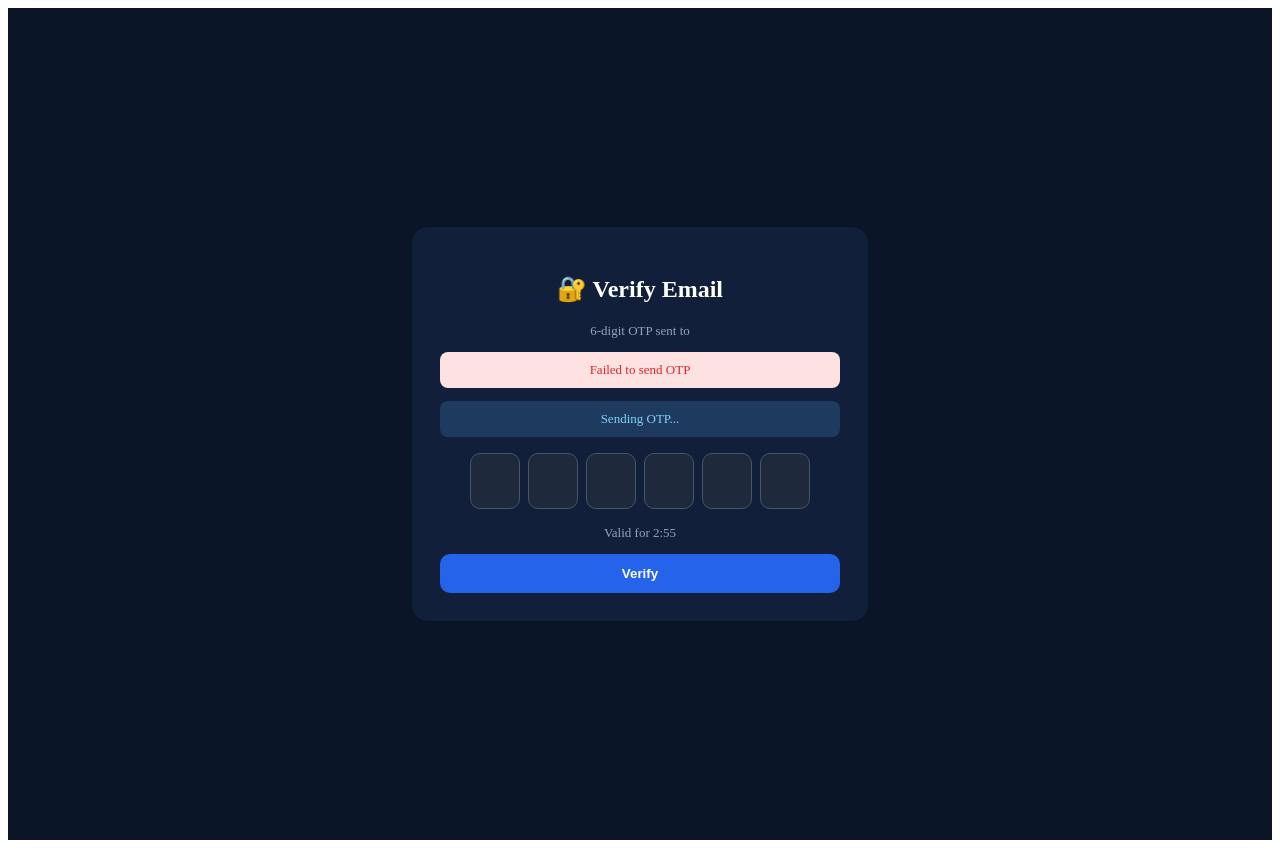
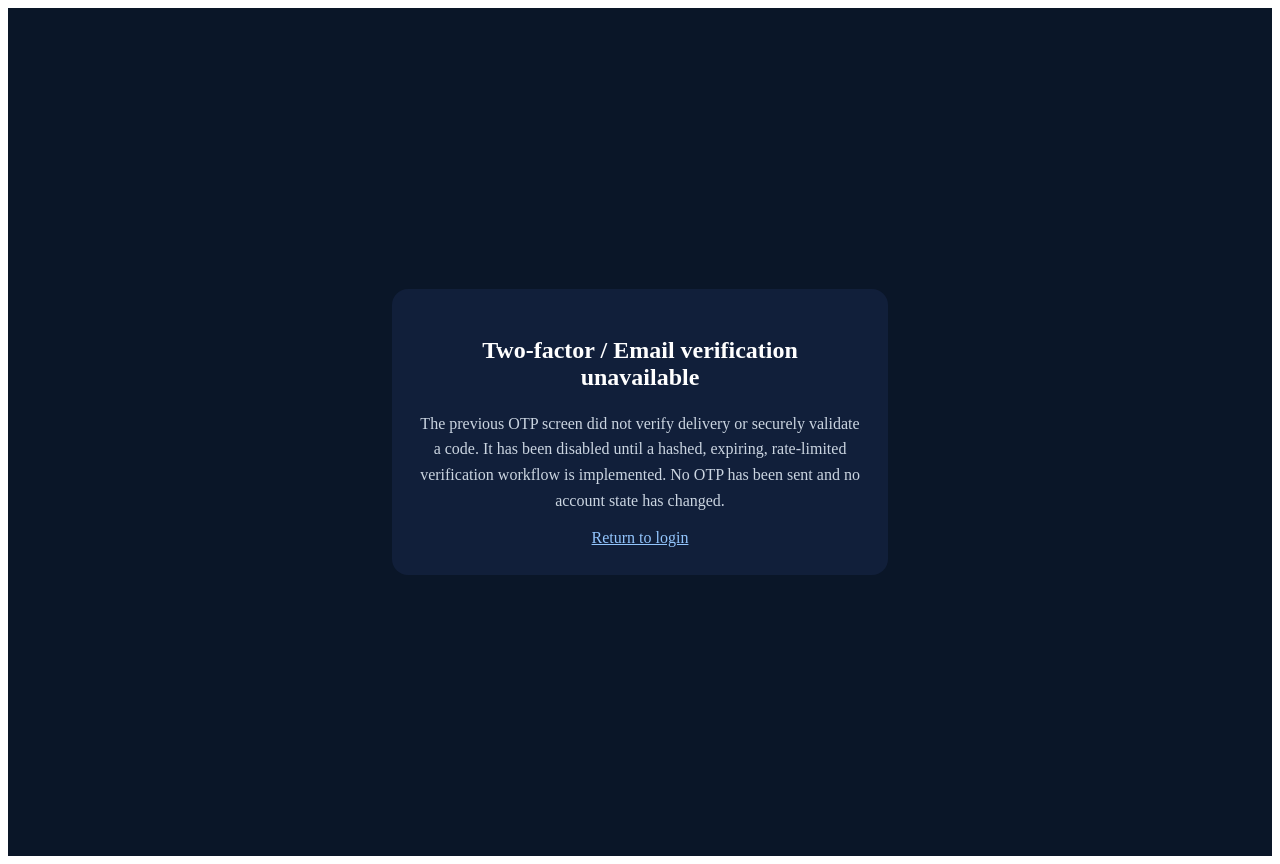
Before and after one commit to matiur25580/Enterprise-AI-Powered-Digital-Banking-Fraud-Detection-DevOps-Command-Center, a React (Vite) app in the folder client/: page /verify-otp in a window 1280 px wide. Built offline with nearby package versions, Linux system fonts and the light colour scheme; no server answers.

Commit message:
Disable misleading OTP verification screen

```diff
--- a/client/src/pages/auth/VerifyOtp.tsx
+++ b/client/src/pages/auth/VerifyOtp.tsx
@@ -1,56 +1,11 @@
-import { useState, useEffect } from 'react';
-export default function VerifyOtp(){
-  const [otp,setOtp]=useState(['','','','','','']);
-  const [err,setErr]=useState('');
-  const [msg,setMsg]=useState('');
-  const [timer,setTimer]=useState(180);
-  const dark=true;
-  const params=new URLSearchParams(window.location.search);
-  const email=params.get('email')||'';
-  const uid=params.get('uid')||'';
-  const name=params.get('name')||'';
-  const role=params.get('role')||'';
-  const otpStyle={width:'44px',height:'52px',textAlign:'center' as const,fontSize:'20px',borderRadius:'10px',
-    background:'#1e293b',color:'#fff',border:'1px solid #475569'};
-  const set=(i:number,v:string)=>{ const n=[...otp]; n[i]=v.slice(-1); setOtp(n);
-    if(v && i<5){ const el=document.getElementById('otp-'+i); const nx=document.getElementById('otp-'+(i+1)); if(nx) nx.focus(); } };
-  const sendOtp=async()=>{
-    setMsg('Sending OTP...');
-    try{
-      const api=(import.meta as any).env.VITE_API_URL||'http://localhost:5000';
-      await fetch(api+'/api/auth/send-otp',{method:'POST',headers:{'Content-Type':'application/json'},body:JSON.stringify({email})});
-      setMsg('OTP sent to '+email);
-      setTimer(180);
-    }catch(e){ setErr('Failed to send OTP'); }
-  };
-  useEffect(()=>{ sendOtp(); },[]);
-  useEffect(()=>{ if(timer>0){ const t=setTimeout(()=>setTimer(timer-1),1000); return ()=>clearTimeout(t); } },[timer]);
-  const verify=async()=>{
-    setErr('');
-    const code=otp.join('');
-    if(code.length<6){ setErr('Enter 6-digit OTP'); return; }
-    try{
-      const api=(import.meta as any).env.VITE_API_URL||'http://localhost:5000';
-      const res=await fetch(api+'/api/auth/verify-otp',{method:'POST',headers:{'Content-Type':'application/json'},body:JSON.stringify({email,otp:code})});
-      const data=await res.json();
-      if(!res.ok){ setErr(data.error||'Wrong OTP. Please try again.'); return; }
-      window.location.href='/success?uid='+encodeURIComponent(uid)+'&name='+encodeURIComponent(name)+'&role='+encodeURIComponent(role);
-    }catch(e){ setErr('Server error'); }
-  };
-  const mm=Math.floor(timer/60); const ss=timer%60;
-  return(
-    <div style={{background:'#0a1628',minHeight:'100vh',display:'flex',justifyContent:'center',alignItems:'center',padding:'16px'}}>
-      <div style={{background:'#111f3a',color:'#fff',padding:'28px',borderRadius:'16px',maxWidth:'400px',width:'100%',textAlign:'center'}}>
-        <h2>🔐 Verify Email</h2>
-        <p style={{color:'#94a3b8',fontSize:'13px'}}>6-digit OTP sent to<br/><b>{email}</b></p>
-        {err&&<p style={{background:'#fee2e2',color:'#dc2626',padding:'10px',borderRadius:'8px',fontSize:'13px'}}>{err}</p>}
-        {msg&&<p style={{background:'#1e3a5f',color:'#7dd3fc',padding:'10px',borderRadius:'8px',fontSize:'13px'}}>{msg}</p>}
-        <div style={{display:'flex',gap:'8px',justifyContent:'center',margin:'16px 0'}}>
-          {otp.map((d,i)=><input key={i} id={'otp-'+i} value={d} onChange={e=>set(i,e.target.value)} maxLength={1} style={otpStyle} />)}
-        </div>
-        <p style={{color:'#94a3b8',fontSize:'13px'}}>Valid for {mm}:{String(ss).padStart(2,'0')}</p>
-        <button onClick={verify} style={{width:'100%',padding:'12px',borderRadius:'10px',border:'none',background:'#2563eb',color:'#fff',fontWeight:'bold'}}>Verify</button>
-      </div>
-    </div>
+export default function VerifyOtp() {
+  return (
+    <main style={{ minHeight: '100vh', display: 'grid', placeItems: 'center', padding: 24, background: '#0a1628', color: '#fff' }}>
+      <section style={{ maxWidth: 440, padding: 28, borderRadius: 16, background: '#111f3a', textAlign: 'center' }}>
+        <h2>Two-factor / Email verification unavailable</h2>
+        <p style={{ color: '#cbd5e1', lineHeight: 1.6 }}>The previous OTP screen did not verify delivery or securely validate a code. It has been disabled until a hashed, expiring, rate-limited verification workflow is implemented. No OTP has been sent and no account state has changed.</p>
+        <a href="/login" style={{ color: '#93c5fd' }}>Return to login</a>
+      </section>
+    </main>
   );
 }
```
